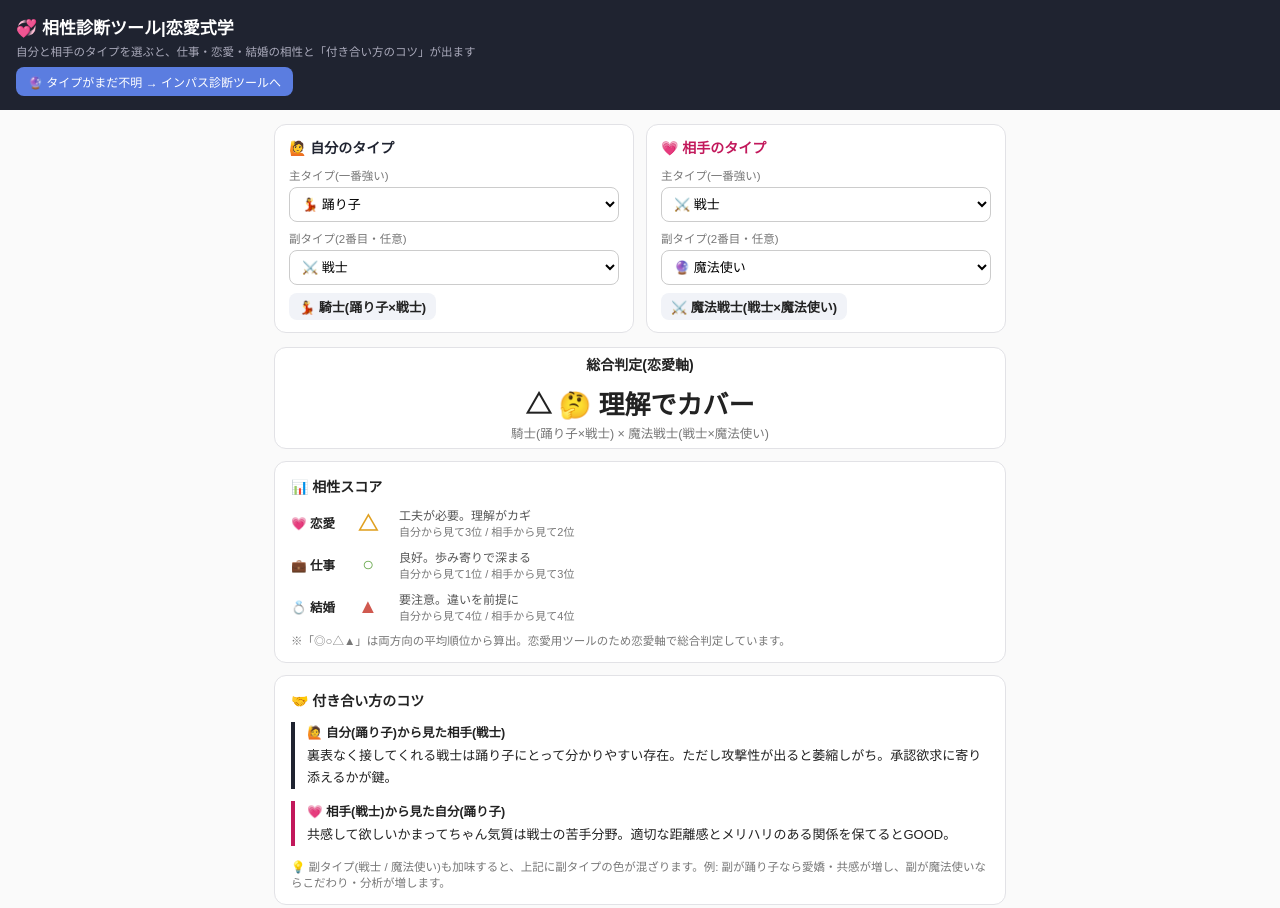
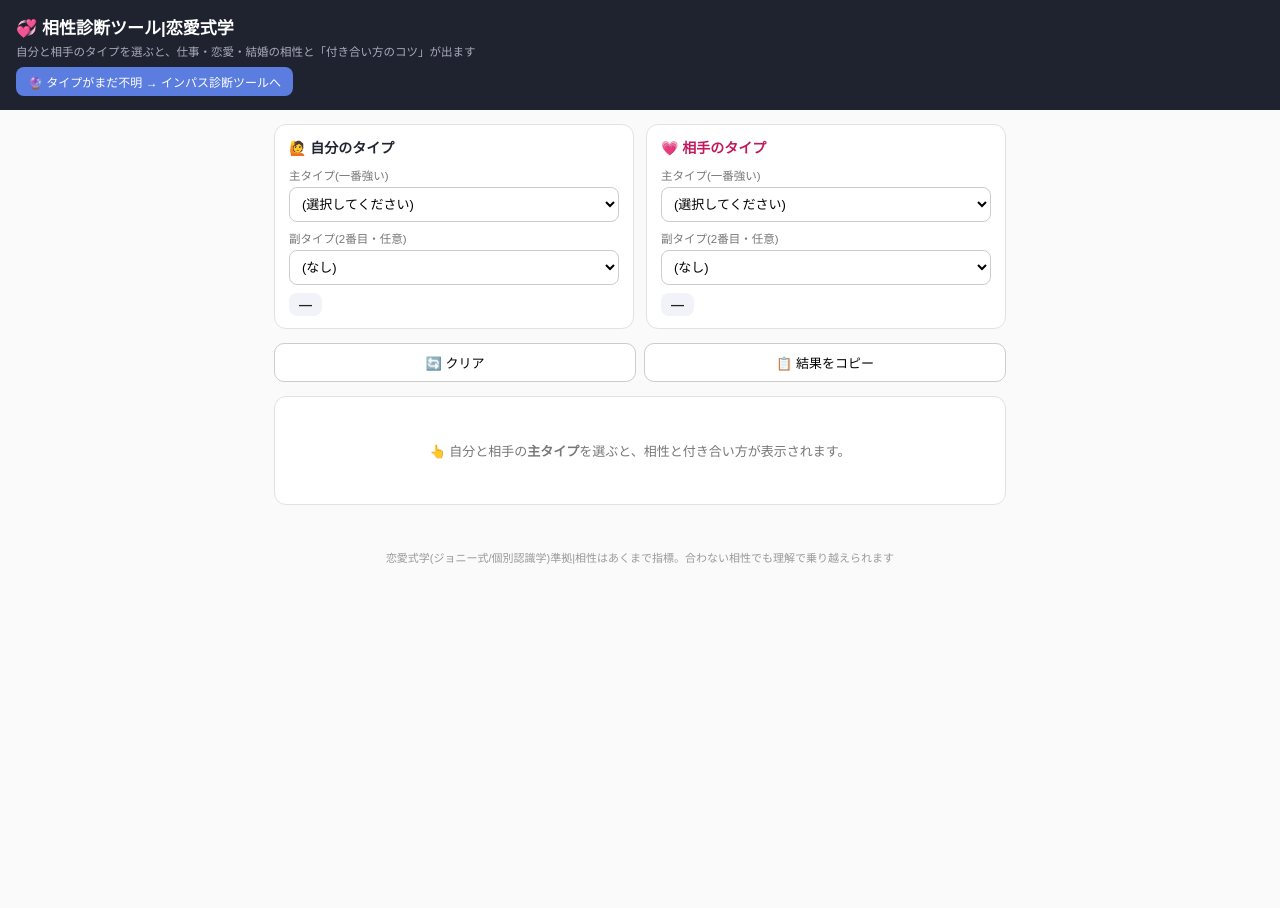
Before and after one commit to fxsurfer/impass-7kx2m9, a plain HTML site: page aisho.html in a window 1280 px wide. Shown: the top 908 px of the page. After the commit the page ends 800 px from the top, so only its background shows below. Drawn offline with Linux system fonts and the light colour scheme.

Commit message:
compat tool: empty default + clear/copy buttons

```diff
--- a/aisho.html
+++ b/aisho.html
@@ -14,6 +14,10 @@
   header p{ font-size:11.5px; margin:4px 0 0; color:#aab; }
   header a.nav{ display:inline-block; margin-top:8px; font-size:12px; color:#fff; background:#5b7de0; padding:6px 12px; border-radius:8px; text-decoration:none; }
   header a.nav:hover{ background:#4a6cd0; }
+  .btns{ display:flex; gap:8px; margin:14px 0 0; }
+  .btns button{ flex:1; padding:9px; font-size:13px; border-radius:10px; border:1px solid #ccc; background:#fff; cursor:pointer; }
+  .btns button:hover{ background:#f0f0f0; }
+  .empty{ text-align:center; color:var(--sub); font-size:13px; padding:30px 10px; }
   .wrap{ max-width:760px; margin:0 auto; padding:14px; }
   .pickers{ display:grid; grid-template-columns:1fr 1fr; gap:12px; }
   @media(max-width:560px){ .pickers{ grid-template-columns:1fr; } }
@@ -71,6 +75,11 @@
     </div>
   </div>
 
+  <div class="btns">
+    <button onclick="clearAll()">🔄 クリア</button>
+    <button onclick="copyResult()">📋 結果をコピー</button>
+  </div>
+
   <div class="result" id="result"></div>
 </div>
 <footer>恋愛式学(ジョニー式/個別認識学)準拠|相性はあくまで指標。合わない相性でも理解で乗り越えられます</footer>
@@ -124,18 +133,39 @@ const GRADES = [
  {g:"▲",cls:"gD",d:"要注意。違いを前提に"}
 ];
 
-function fillSelect(sel, withNone){
-  let html = "";
-  if(withNone) html += `<option value="">(なし)</option>`;
+function fillSelect(sel, noneLabel){
+  let html = `<option value="">${noneLabel}</option>`;
   KEYS.forEach(k=> html += `<option value="${k}">${EMOJI[k]} ${T[k]}</option>`);
   sel.innerHTML = html;
 }
 const meMain=document.getElementById("meMain"), meSub=document.getElementById("meSub"),
       youMain=document.getElementById("youMain"), youSub=document.getElementById("youSub");
-fillSelect(meMain,false); fillSelect(meSub,true); fillSelect(youMain,false); fillSelect(youSub,true);
-// デフォルト: 自分=踊り子×戦士、相手=戦士×魔法使い
-meMain.value="OD"; meSub.value="SE"; youMain.value="SE"; youSub.value="MA";
+fillSelect(meMain,"(選択してください)"); fillSelect(meSub,"(なし)"); fillSelect(youMain,"(選択してください)"); fillSelect(youSub,"(なし)");
+// デフォルトは未選択
 [meMain,meSub,youMain,youSub].forEach(s=> s.addEventListener("change", render));
+
+function clearAll(){
+  meMain.value=""; meSub.value=""; youMain.value=""; youSub.value="";
+  render();
+}
+function copyResult(){
+  const mM=meMain.value, yM=youMain.value;
+  if(!mM || !yM){ alert("自分と相手の主タイプを選択してください"); return; }
+  const mS=meSub.value, yS=youSub.value;
+  let lines=[];
+  lines.push("【恋愛式学 相性診断】");
+  lines.push("自分: "+typeName(mM,mS));
+  lines.push("相手: "+typeName(yM,yS));
+  [["love","恋愛"],["work","仕事"],["marry","結婚"]].forEach(([c,label])=>{
+    const r1=rankOf(mM,yM,c), r2=rankOf(yM,mM,c);
+    const g=GRADES[Math.round((r1+r2)/2)];
+    lines.push(label+": "+g.g+"(自分→相手"+(r1+1)+"位 / 相手→自分"+(r2+1)+"位)");
+  });
+  lines.push("");
+  lines.push("自分→相手: "+HOW[mM+","+yM]);
+  lines.push("相手→自分: "+HOW[yM+","+mM]);
+  navigator.clipboard.writeText(lines.join("\n")).then(()=>alert("結果をコピーしました"));
+}
 
 function typeName(main, sub){
   if(!sub || sub===main) return NAME16[main] + "(" + T[main] + "ド直球)";
@@ -149,8 +179,14 @@ function rankOf(selfMain, otherMain, cat){
 
 function render(){
   const mM=meMain.value, mS=meSub.value, yM=youMain.value, yS=youSub.value;
-  document.getElementById("meBadge").textContent = EMOJI[mM]+" "+typeName(mM,mS);
-  document.getElementById("youBadge").textContent = EMOJI[yM]+" "+typeName(yM,yS);
+  document.getElementById("meBadge").textContent = mM? EMOJI[mM]+" "+typeName(mM,mS) : "―";
+  document.getElementById("youBadge").textContent = yM? EMOJI[yM]+" "+typeName(yM,yS) : "―";
+
+  if(!mM || !yM){
+    document.getElementById("result").innerHTML =
+      `<div class="card"><div class="empty">👆 自分と相手の<b>主タイプ</b>を選ぶと、相性と付き合い方が表示されます。</div></div>`;
+    return;
+  }
 
   // 恋愛相性を主軸に総合判定(自分→相手 と 相手→自分 の平均順位)
   const cats=[["love","💗 恋愛"],["work","💼 仕事"],["marry","💍 結婚"]];
```
